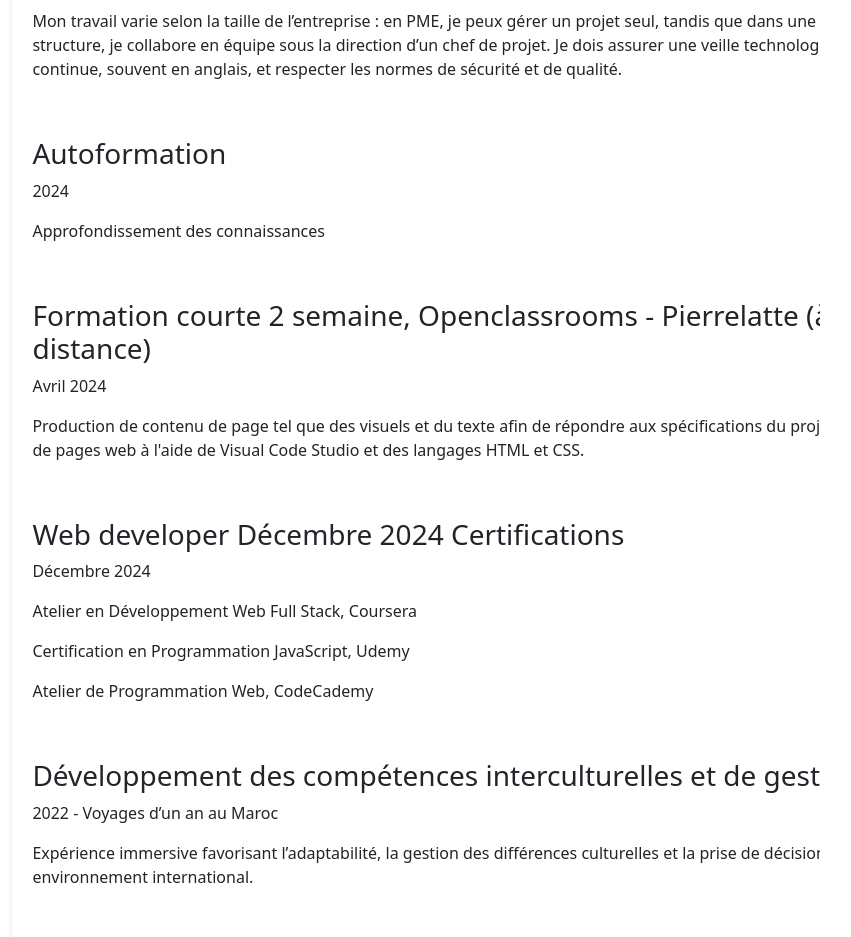
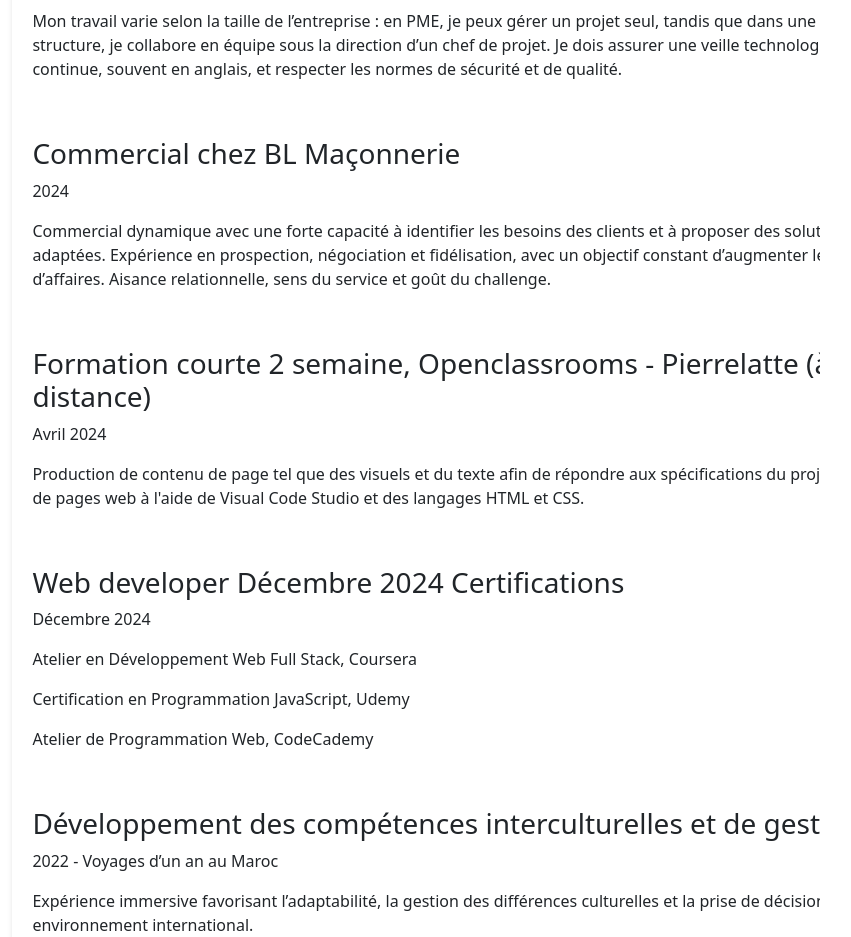
Before and after one commit to Uchiwa999/CV, a plain HTML site: page index.html in a window 1280 px wide. Shown: the part 3080-4017 px from the top of the page, without its empty margins (332-1183 px from the left). Drawn offline with nearby package versions, Linux system fonts and the light colour scheme.

Commit message:
modif partie 2024 + ajout commercial

```diff
--- a/index.html
+++ b/index.html
@@ -201,9 +201,15 @@
             </p>
           </div>
           <div class="exp_card" id="card_2">
-            <h3>Autoformation</h3>
+            <h3>Commercial chez BL Maçonnerie</h3>
             <p>2024</p>
-            <p>Approfondissement des connaissances</p>
+            <p>
+              Commercial dynamique avec une forte capacité à identifier les
+              besoins des clients et à proposer des solutions adaptées.
+              Expérience en prospection, négociation et fidélisation, avec un
+              objectif constant d’augmenter le chiffre d’affaires. Aisance
+              relationnelle, sens du service et goût du challenge.
+            </p>
           </div>
           <div class="exp_card">
             <h3>
```
